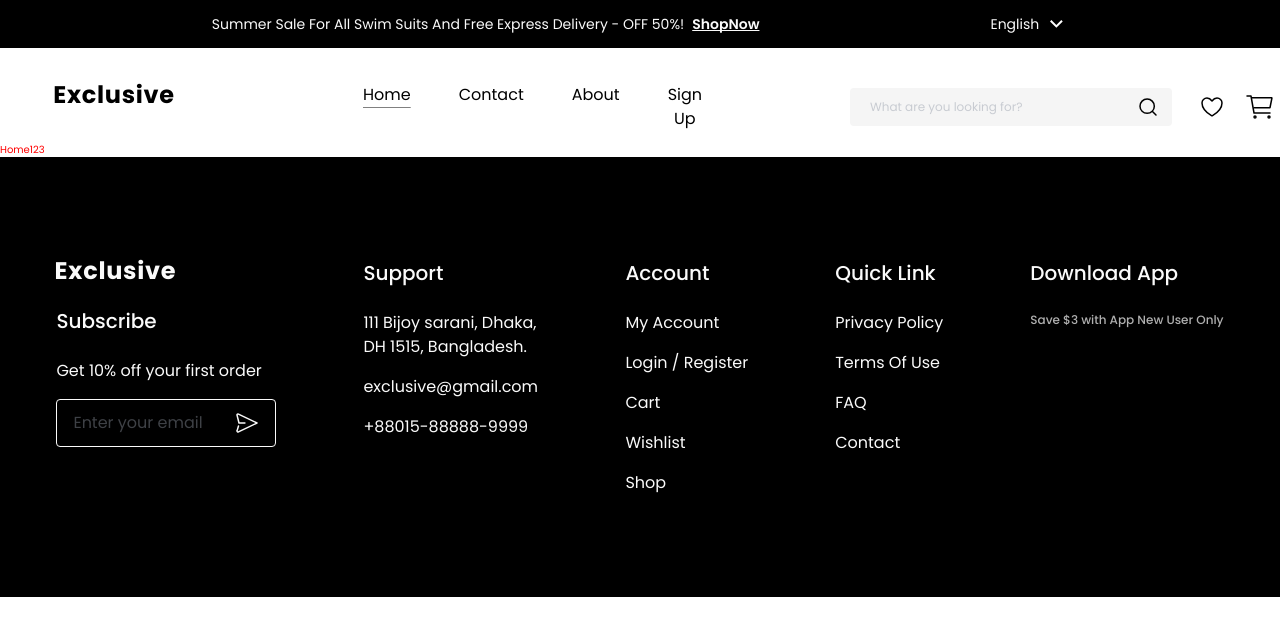
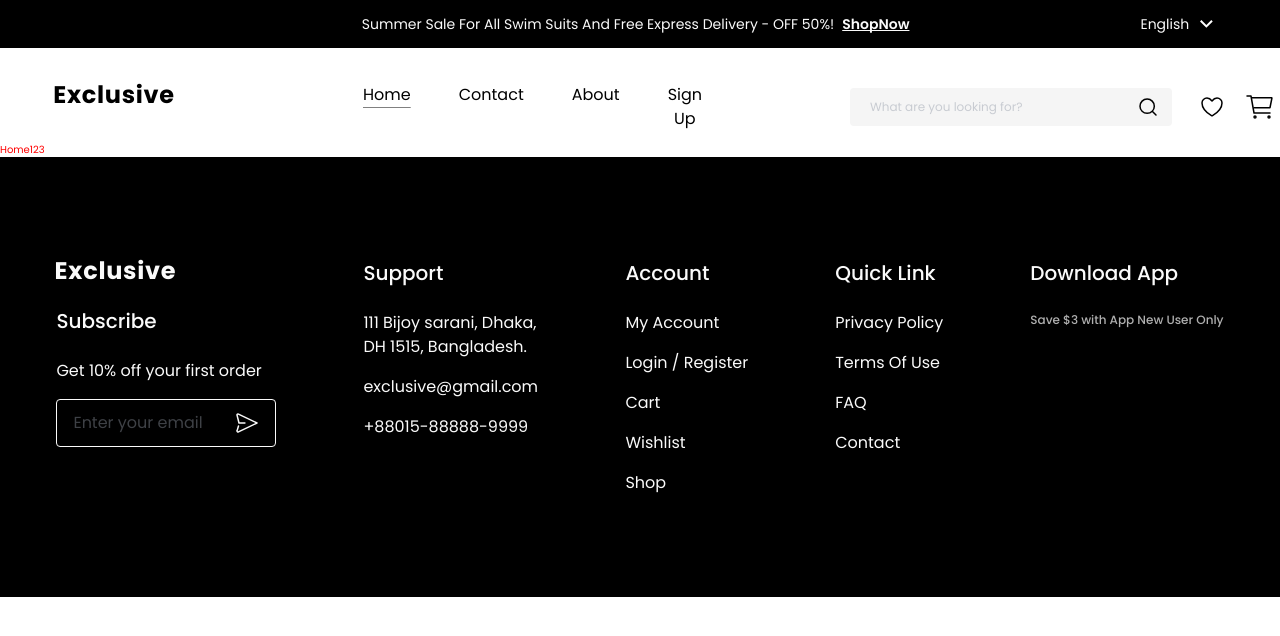
Before and after one commit to devthuan/shopify-nest-react, a React (Vite) app in the folder frontend/: page / in a window 1280 px wide. Shown: the top 636 px of the page. Built offline with nearby package versions, Linux system fonts and the light colour scheme.

Commit message:
fix margin trong TopHeader

```diff
--- a/frontend/src/layouts/components/TopHeader/TopHeader.module.scss
+++ b/frontend/src/layouts/components/TopHeader/TopHeader.module.scss
@@ -7,9 +7,12 @@
 
 .container {
     display: flex;
+    justify-content: center;
     max-width: 1440px;
+    width: 100%;
     height: 48px;
     gap: 231px;
+    margin-left: 300px;
 }
 
 .content {
```
